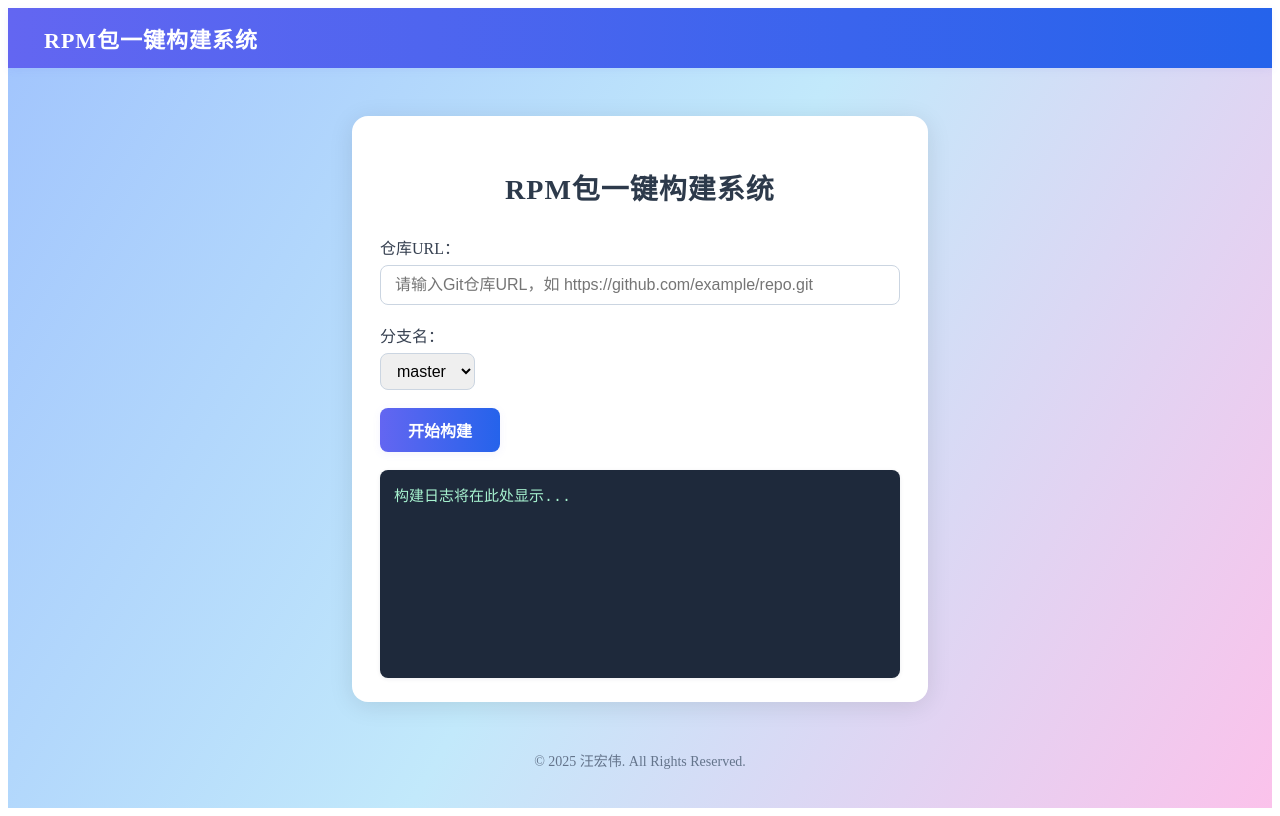
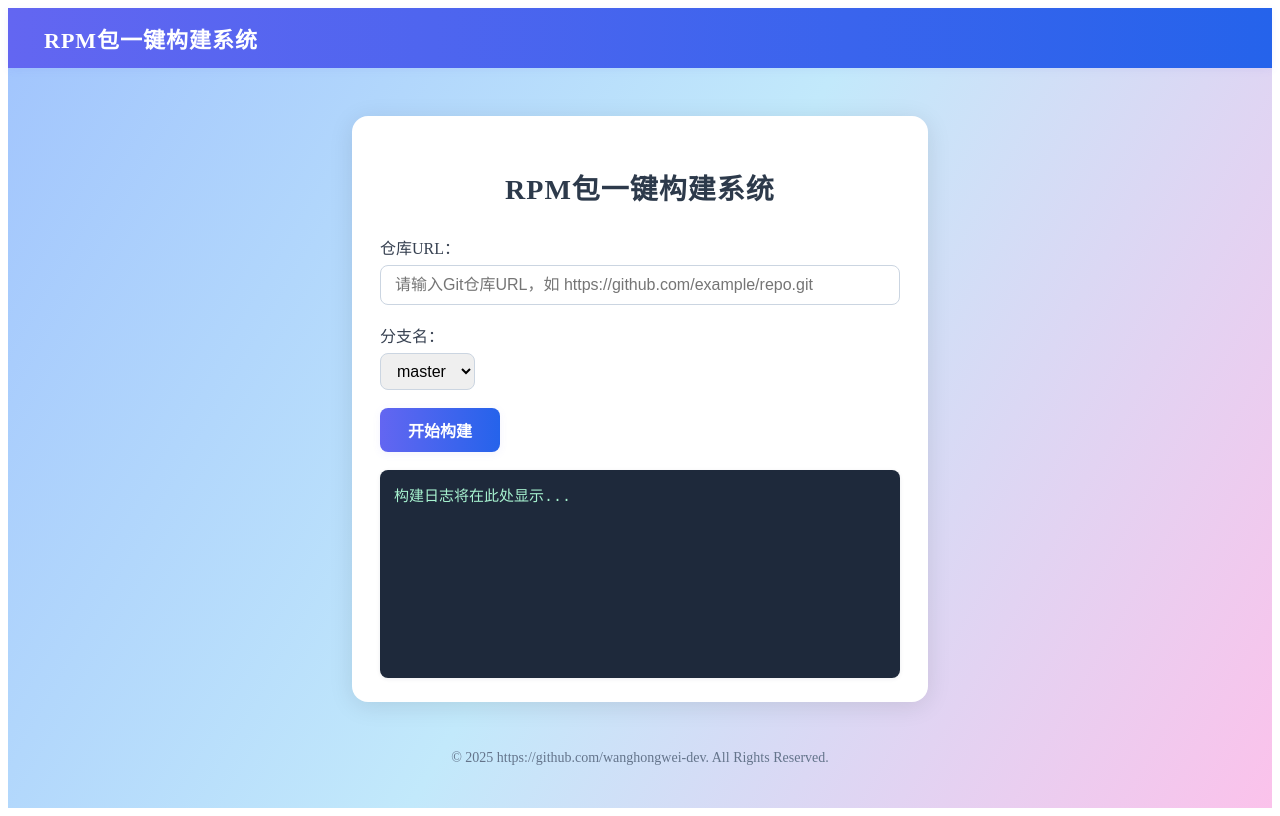
Before and after one commit to wanghongwei-dev/rpmbuild-single, a React (Vite) app in the folder frontend/: page / in a window 1280 px wide. Built offline with nearby package versions, Linux system fonts and the light colour scheme.

Commit message:
Update App.jsx

```diff
--- a/frontend/src/App.jsx
+++ b/frontend/src/App.jsx
@@ -200,7 +200,7 @@ export default function App() {
         </div>
       </div>
       <div style={{ textAlign: "center", color: "#64748b", marginTop: 24, fontSize: 14 }}>
-        &copy; {new Date().getFullYear()} 汪宏伟. All Rights Reserved.
+        &copy; {new Date().getFullYear()} https://github.com/wanghongwei-dev. All Rights Reserved.
       </div>
     </div>
   );
```
